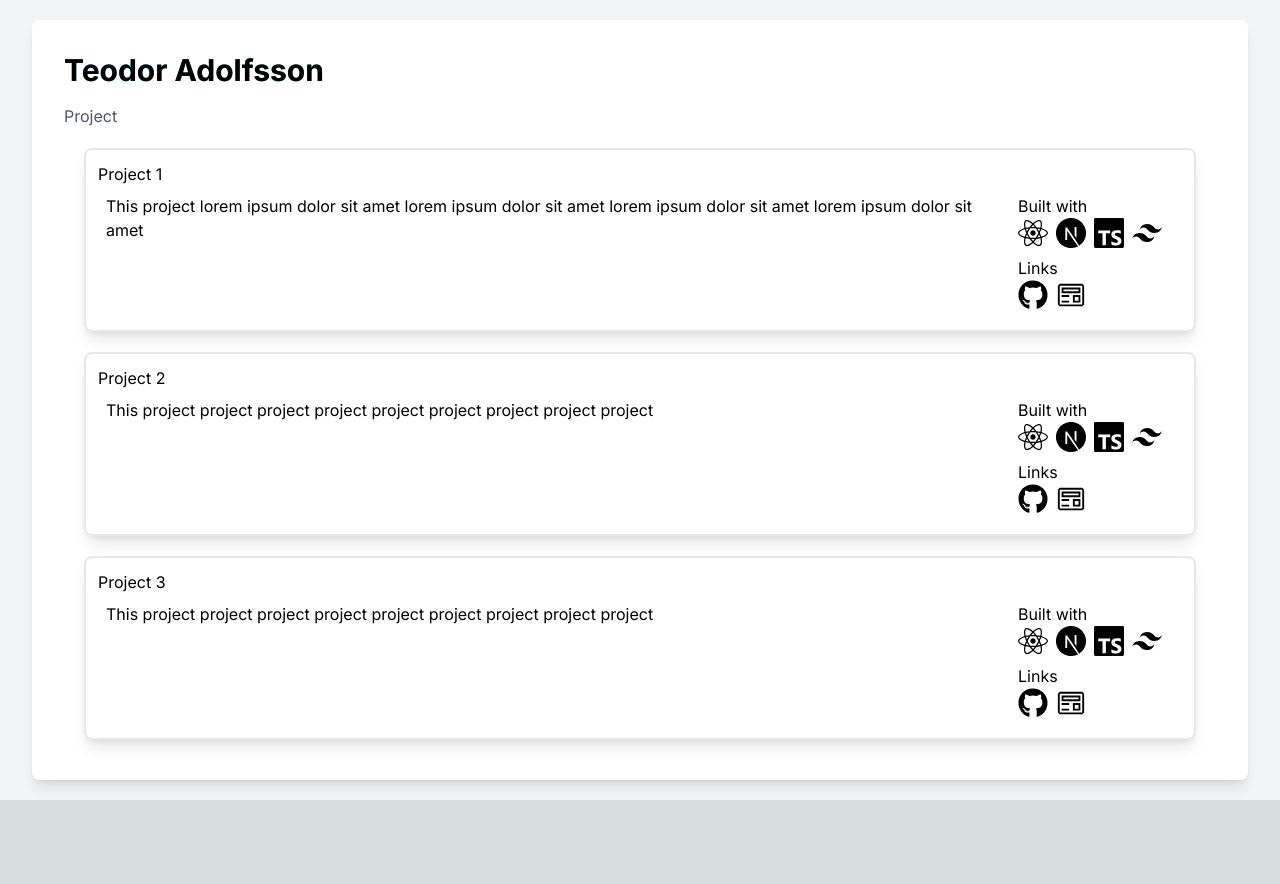
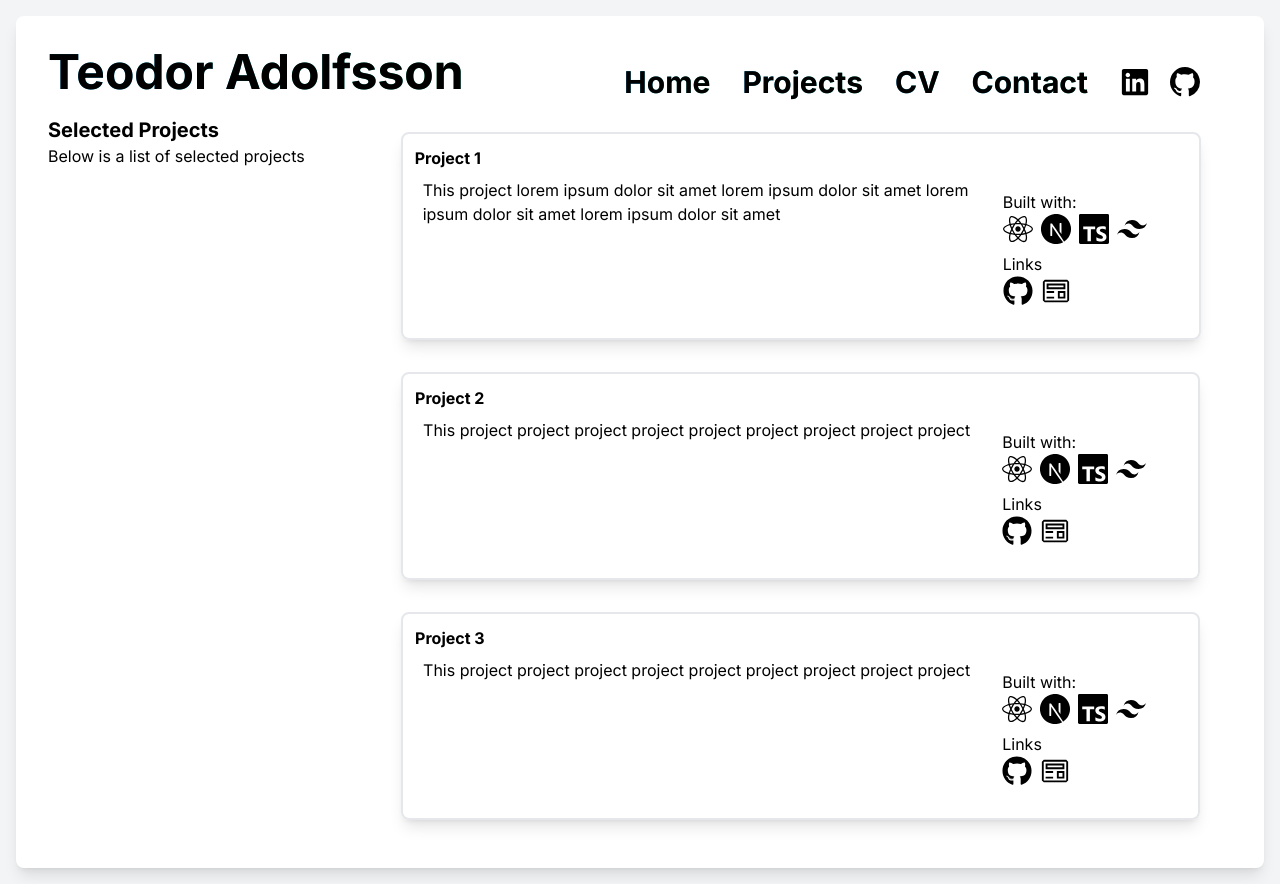
Before and after one commit to Teddy-94/personal-website, a Next.js app: page /projects in a window 1280 px wide. Before the commit the page ends 800 px from the top, so only its background shows below. Built offline with nearby package versions, Linux system fonts and the light colour scheme.

Commit message:
features

```diff
--- a/src/app/contact/page.tsx
+++ b/src/app/contact/page.tsx
@@ -3,6 +3,7 @@
 import Link from "next/link"
 
 function Contact() {
+  // TODO: make this component
   return (
     <div>
       <p className="text-gray-600">Contact me</p>
--- a/src/app/cv/page.tsx
+++ b/src/app/cv/page.tsx
@@ -3,6 +3,7 @@
 import Link from "next/link"
 
 function Cv() {
+  // TODO: make this component
   return (
     <div>
       <p className="text-gray-600">Cv</p>
--- a/src/app/layout.tsx
+++ b/src/app/layout.tsx
@@ -19,8 +19,8 @@ export default function RootLayout({
     <html lang="en">
 
       <body className={inter.className}>
-        <main className="bg-gray-100 h-screen flex items-center justify-center">
-          <div className="h-[95vh] w-[95vw] bg-white p-8 rounded-lg shadow-lg">
+        <main className="bg-gray-100 p-4 min-h-screen">
+          <div className="bg-white p-8 rounded-lg shadow-lg">
             <Topbar />
             {children}
           </div>
--- a/src/app/projects/components/projectCard.tsx
+++ b/src/app/projects/components/projectCard.tsx
@@ -11,26 +11,26 @@ interface projectCardProps {
 
 function ProjectCard(props: projectCardProps): React.JSX.Element {
   return (
-    <div className={`m-5 p-3 border-solid border-2 shadow-lg rounded-lg ${outlineGradientOnHover}`}>
-      <h2>{props.title}</h2>
-      <div className="flex flex-row justify-between m-2">
-        <p>{props.description}</p>
-        <div className="flex flex-col gap-2 mx-3">
+      <div className={`mx-auto my-4 p-3 max-w-[800px] border-solid border-2 shadow-lg rounded-lg ${outlineGradientOnHover}`}>
+        <h2 className="font-bold">{props.title}</h2>
+        <div className="flex justify-between m-2 flex-col sm:flex-row">
+          <div className="max-w-[45vw]">{props.description}</div>
+          <div className="flex flex-col gap-2 mx-8 py-3">
             <div>
-            <p>Built with</p>
-            <div className="text-3xl flex flex-row gap-2">
+              <p>Built with:</p>
+              <div className="flex flex-row gap-2 text-3xl">
                 {props.builtWith}
               </div>
             </div>
             <div>
               <p>Links</p>
-            <div className="text-3xl flex flex-row gap-2">
+              <div className="flex flex-row gap-2 text-3xl">
                 {props.links}
               </div>
             </div>
           </div>
         </div>
-    </div >
+      </div>
   )
 }
 
--- a/src/app/projects/page.tsx
+++ b/src/app/projects/page.tsx
@@ -8,9 +8,12 @@ import { VscPreview } from "react-icons/vsc"
 
 function Projects() {
   return (
-    <div>
-      <div>
-        <p className="text-gray-600">Project</p>
+    <div className="mx-auto xl:flex flex-row gap-24">
+      <div className="">
+        <h2 className="text-xl font-bold">Selected Projects</h2>
+        <p>Below is a list of selected projects</p>
+      </div>
+      <div className="flex flex-col">
         <ProjectCard
           title="Project 1"
           description="This project lorem ipsum dolor sit amet lorem ipsum dolor sit amet lorem ipsum dolor sit amet lorem ipsum dolor sit amet"
--- a/src/components/menu.tsx
+++ b/src/components/menu.tsx
@@ -13,15 +13,23 @@ interface menuItem {
 const menuItems = [
   { item: "Projects", link: "/projects" },
   { item: "CV", link: "/cv" },
-  { item: "projects", lin: "/projects" },
+  { item: "Projects", lin: "/projects" },
+  { item: "Contact", lin: "/contact" },
 
 ]
 
+const col = "h-fit flex flex-col p-4 justify-center items-center gap-4"
+const row = "hidden xl:flex h-fit flex-row p-4 justify-center items-center gap-4"
+
 const menuLinkStyle = `text-black-500 mr-4 font-bold text-3xl w-fit ${textGradientOnHover}`
 
-function Menu() {
+// interface menuProps {
+//   direction: string
+//   }
+
+function Menu(props: { column: boolean }) {
   return (
-    <div className="h-fit flex flex-col p-4 justify-center items-center gap-4">
+    <div className={props.column ? col : row}>
       <Link
         href="/"
         target='_self'
@@ -50,7 +58,7 @@ function Menu() {
       >
         Contact
       </Link>
-      <div className="h-[2px] w-full bg-gray-200 lg: hidden" />
+      <div className="h-0.5 w-full bg-gray-200 xl:hidden" />
       <div
         className="flex flex-row gap-5 hover:underline mr-4 text-3xl w-fit"
       >
--- a/src/components/menuButton.tsx
+++ b/src/components/menuButton.tsx
@@ -23,7 +23,7 @@ const MenuButton: React.FC = () => {
       </button>
       {isOpen && (
         <div className="absolute top-14 right-0 h-fit w-[40vw] bg-white shadow-lg">
-          {<Menu />}
+          {<Menu column={true} />}
         </div>
       )}
     </div>
--- a/src/components/topbar.tsx
+++ b/src/components/topbar.tsx
@@ -3,16 +3,18 @@
 import Link from "next/link"
 import MenuButton from "./menuButton"
 import { textGradientOnHover } from "./styleUtils"
+import Menu from "./menu"
 
 const Topbar: React.FC = () => {
   return (
     <div className="inline-flex justify-between w-full">
-      <h1 className={`text-3xl font-bold mb-4 ${textGradientOnHover}`}>
+      <h1 className={`text-2xl font-bold mb-4 ${textGradientOnHover} lg:text-5xl`}>
         <Link href="/" target="_self">
           Teodor Adolfsson
         </Link>
       </h1>
       < MenuButton />
+      < Menu column={false} />
     </div >
   )
 }
```
Lines whose indentation alone changed are shown as unchanged.
